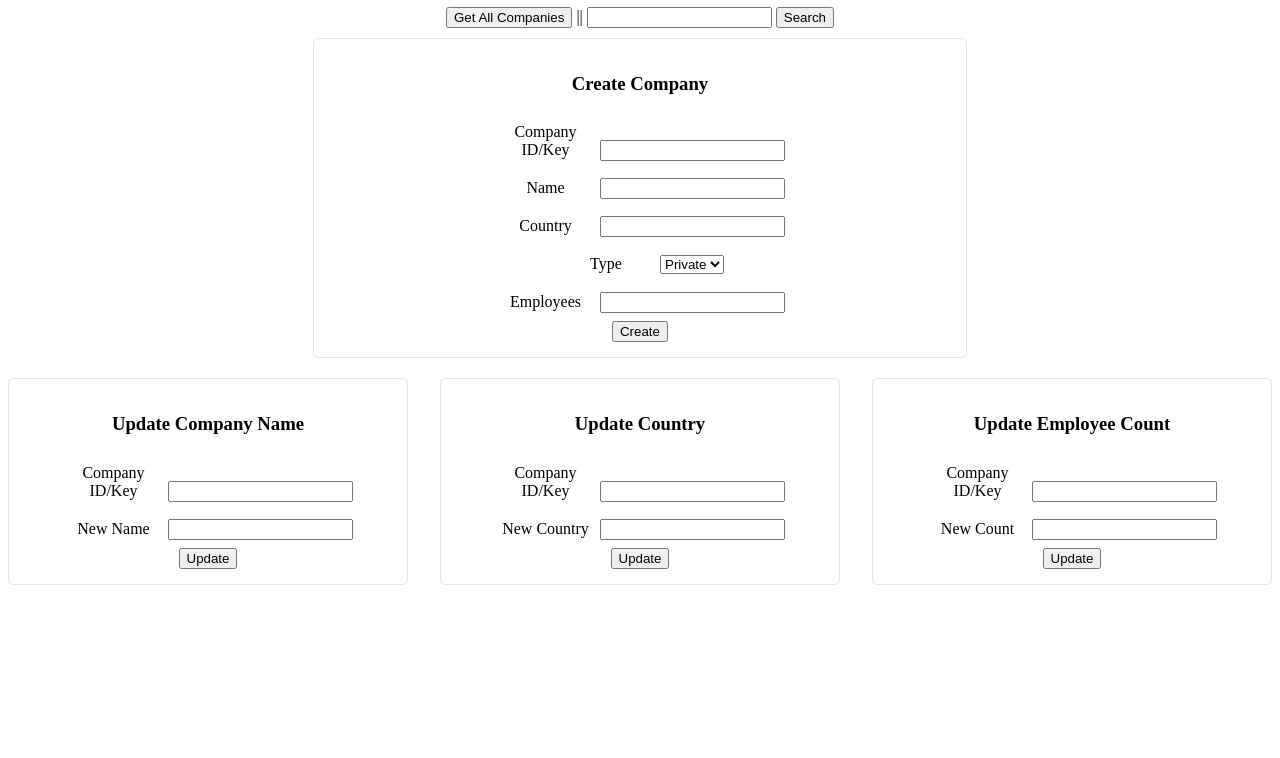
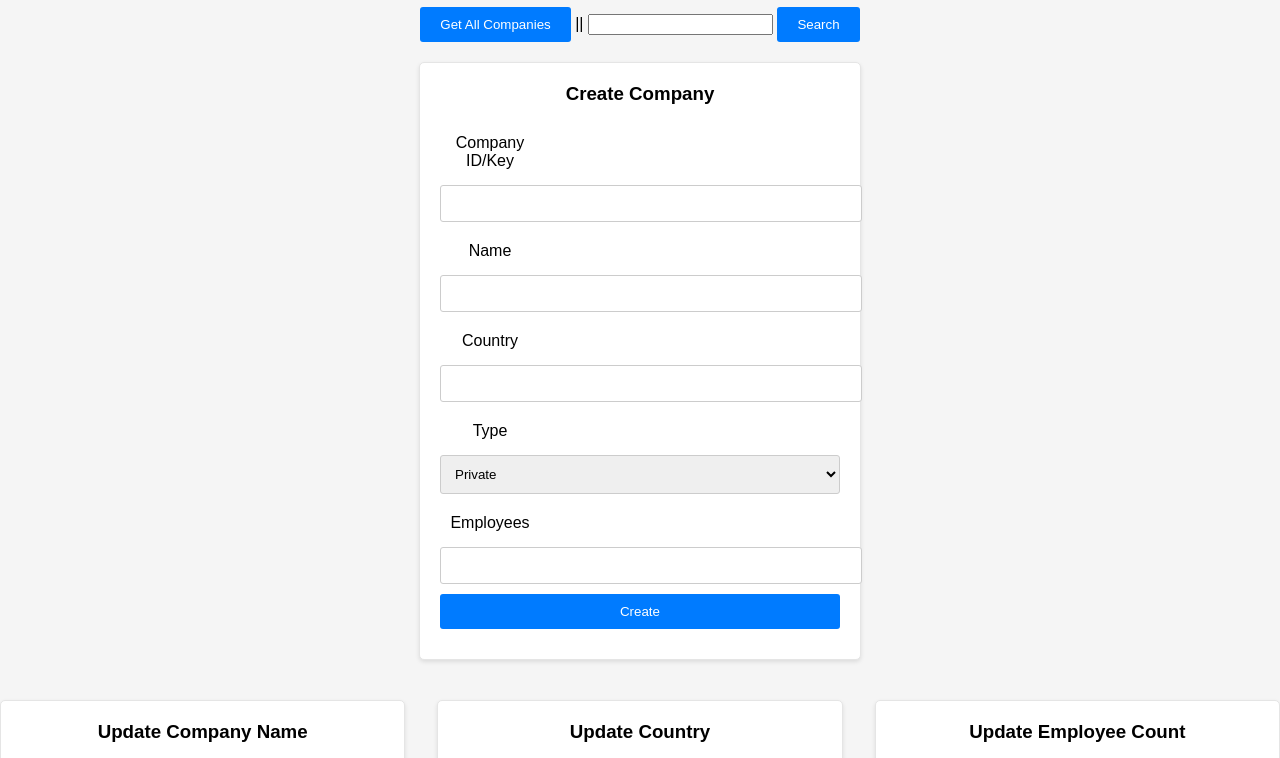
Before and after one commit to rahmanwolied/HyperLedger-project, a plain HTML site: page fabcar-client/index.html in a window 1280 px wide. Shown: the part 73-831 px from the top of the page. Before the commit the page ends 800 px from the top, so only its background shows below. Drawn offline with Linux system fonts and the light colour scheme.

Commit message:
css styles added

```diff
--- a/fabcar-client/styles.css
+++ b/fabcar-client/styles.css
@@ -1,4 +1,4 @@
-label{
+label {
   display: inline-block;
   width: 90px;
   padding: 10px 5px;
@@ -8,7 +8,7 @@ label{
   flex-flow: row wrap;
   justify-content: center;
 }
-.form-container{
+.form-container {
   border: 1px solid rgb(229, 229, 229);
   width: 50%;
   margin: 10px auto;
@@ -28,5 +28,111 @@ label{
 }
 .updateForms {
   display: flex;
-    gap: 2rem
+  gap: 2rem;
 }
+
+/* styles.css */
+
+/* Global styles */
+body {
+  font-family: Arial, sans-serif;
+  margin: 0;
+  padding: 0;
+  background-color: #f5f5f5;
+}
+
+.text-center {
+  text-align: center;
+}
+
+.form-container {
+  margin: 20px auto;
+  max-width: 400px;
+  padding: 20px;
+  background-color: #fff;
+  border-radius: 5px;
+  box-shadow: 0 2px 4px rgba(0, 0, 0, 0.1);
+}
+
+.form-container h3 {
+  margin-top: 0;
+}
+
+.form-container div {
+  margin-bottom: 10px;
+}
+
+.form-container label {
+  display: block;
+  margin-bottom: 5px;
+}
+
+.form-container input,
+.form-container select {
+  width: 100%;
+  padding: 10px;
+  border: 1px solid #ccc;
+  border-radius: 3px;
+}
+
+.form-container button {
+  width: 100%;
+  padding: 10px;
+  background-color: #007bff;
+  color: #fff;
+  border: none;
+  border-radius: 3px;
+  cursor: pointer;
+}
+
+.form-container button:hover {
+  background-color: #0056b3;
+}
+
+/* Car item styles */
+.car-item {
+  border: 1px solid #ccc;
+  padding: 10px;
+  margin-bottom: 10px;
+  border-radius: 5px;
+  background-color: #fff;
+  box-shadow: 0 2px 4px rgba(0, 0, 0, 0.1);
+}
+
+.car-item p {
+  margin: 5px 0;
+}
+
+/* Navbar styles */
+.navbar {
+  background-color: #333;
+  overflow: hidden;
+}
+
+.navbar a {
+  float: left;
+  display: block;
+  color: #f2f2f2;
+  text-align: center;
+  padding: 14px 20px;
+  text-decoration: none;
+}
+
+.navbar a:hover {
+  background-color: #ddd;
+  color: black;
+}
+
+/* Button styles */
+button {
+  padding: 10px 20px;
+  background-color: #007bff;
+  color: #fff;
+  border: none;
+  border-radius: 3px;
+  cursor: pointer;
+}
+
+button:hover {
+  background-color: #0056b3;
+}
```
Lines whose indentation alone changed are shown as unchanged.
